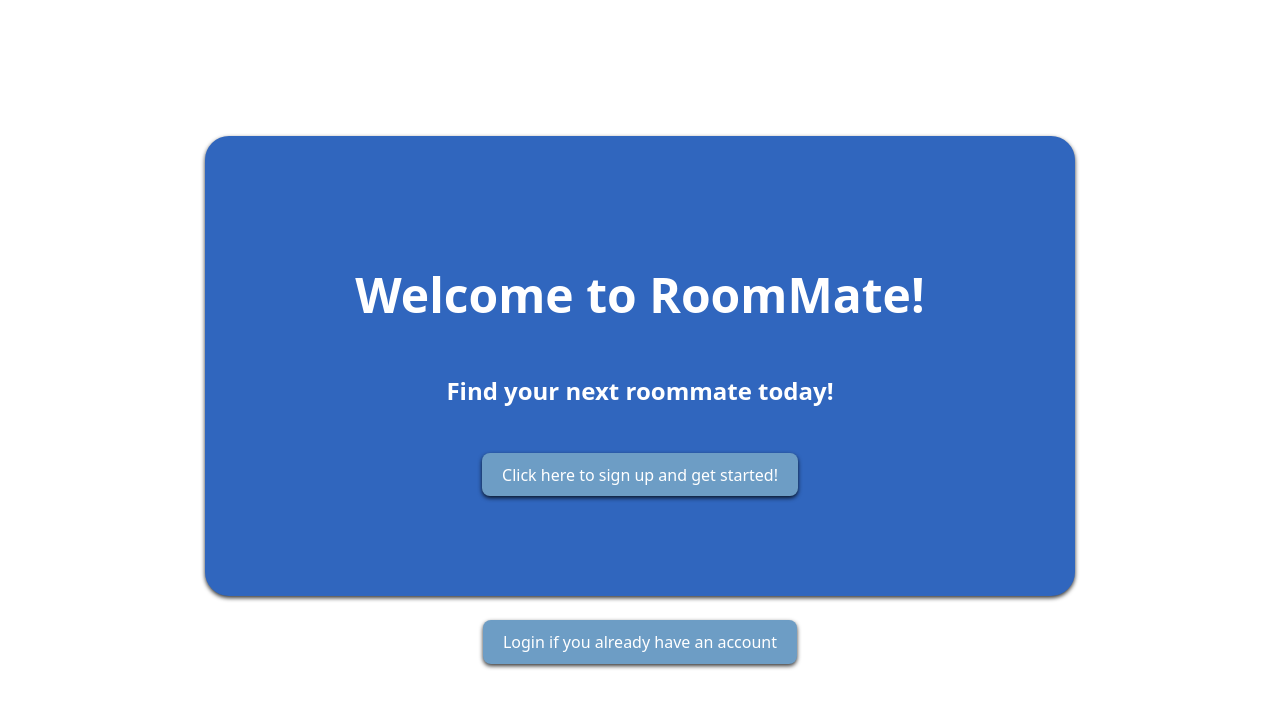
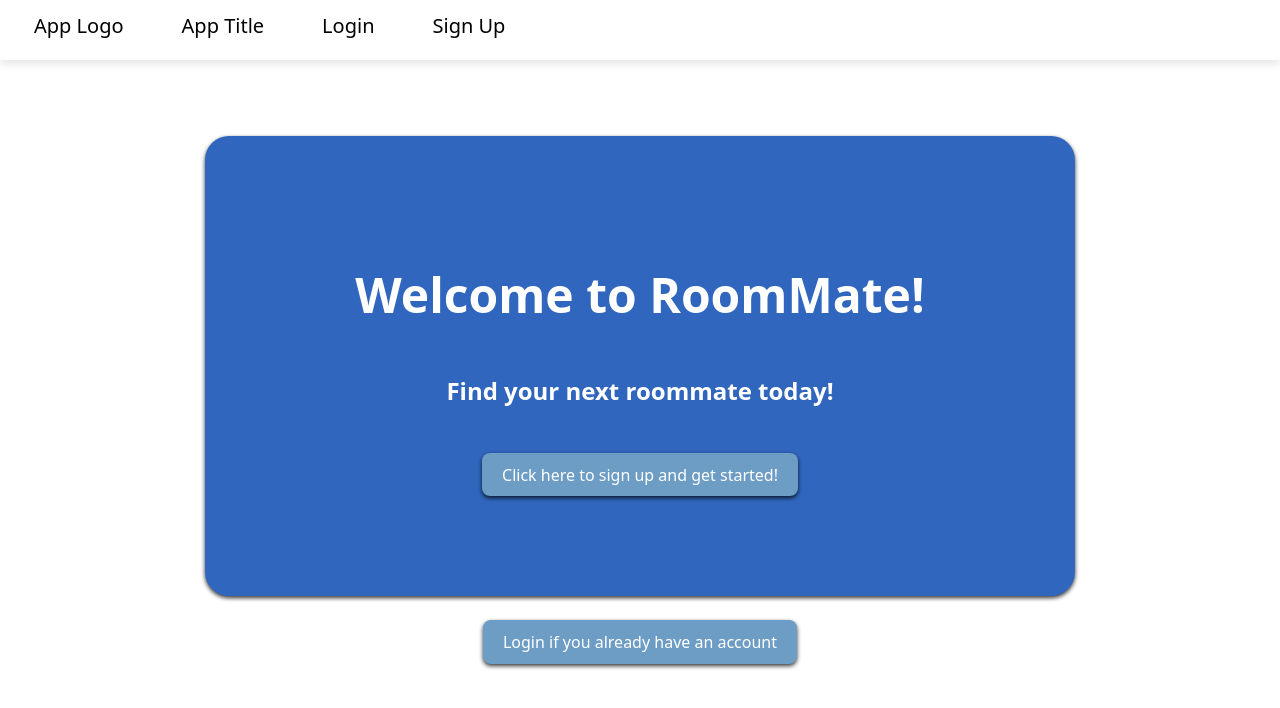
Before and after one commit to MetaU-Roommate-Match-Capstone-Project/roommate-match, a React (Vite) app in the folder client/: page / in a window 1280 px wide. Shown: the top 708 px of the page. Built offline with nearby package versions, Linux system fonts and the light colour scheme.

Commit message:
feat: added homepage navbar (no styling)

```diff
--- a/client/src/components/Home/Home.jsx
+++ b/client/src/components/Home/Home.jsx
@@ -1,6 +1,7 @@
 import React from 'react';
 import { useNavigate } from 'react-router-dom';
 import './Home.css';
+import HomeNavBar from '../NavBar/HomeNavBar';
 
 const Home = () => {
     const navigate = useNavigate();
@@ -8,7 +9,7 @@ const Home = () => {
     return (
         <>
             <div className="home-container">
-                {/* NavBar */}
+                <HomeNavBar />
                 <div className="welcome-banner">
                     <h1>Welcome to RoomMate!</h1>
                     <h2>Find your next roommate today!</h2>
--- /dev/null
+++ b/client/src/components/NavBar/HomeNavBar.css
@@ -0,0 +1,37 @@
+.nav-bar {
+    position: fixed;
+    top: 0;
+    left: 0;
+    right: 0;
+    height: 60px;
+    background-color: #fff;
+    box-shadow: 0 4px 8px rgba(0,0,0, 0.1);
+    z-index: 100;
+}
+
+.nav-bar ul {
+    display: flex;
+    margin: 0;
+    padding: 0;
+}
+
+.left-nav-bar-buttons {
+    display: flex;
+}
+
+.right-nav-bar-buttons {
+    display: flex;
+    justify-content: flex-end;
+}
+
+.nav-bar button {
+    background: none;
+    border: none;
+    cursor: pointer;
+    font-size: 20px;
+    color: black;
+    margin-left: 10px;
+}
+.nav-bar button:hover {
+    color: #4e4e4e;
+}
--- /dev/null
+++ b/client/src/components/NavBar/HomeNavBar.jsx
@@ -0,0 +1,27 @@
+import React from 'react';
+import { useNavigate } from 'react-router-dom';
+import './HomeNavBar.css';
+
+const HomeNavBar = () => {
+    const navigate = useNavigate();
+    return (
+        <>
+            <nav className="nav-bar">
+                <ul>
+                    <li className="left-nav-bar-buttons">
+                        <button onClick={() => navigate('/')}> App Logo</button>
+                        <button onClick={() => navigate('/')}> App Title</button>
+                    </li>
+                    <li className="right-nav-bar-buttons">
+                        <button onClick={() => navigate('/login')}>Login</button>
+                        <button onClick={() => navigate('/create-account')}>Sign Up</button>
+                    </li>
+
+                </ul>
+            </nav>
+        </>
+    )
+
+}
+
+export default HomeNavBar;
```
Also changed, not shown: client/src/components/NavBar/NavBar.jsx (deleted).
